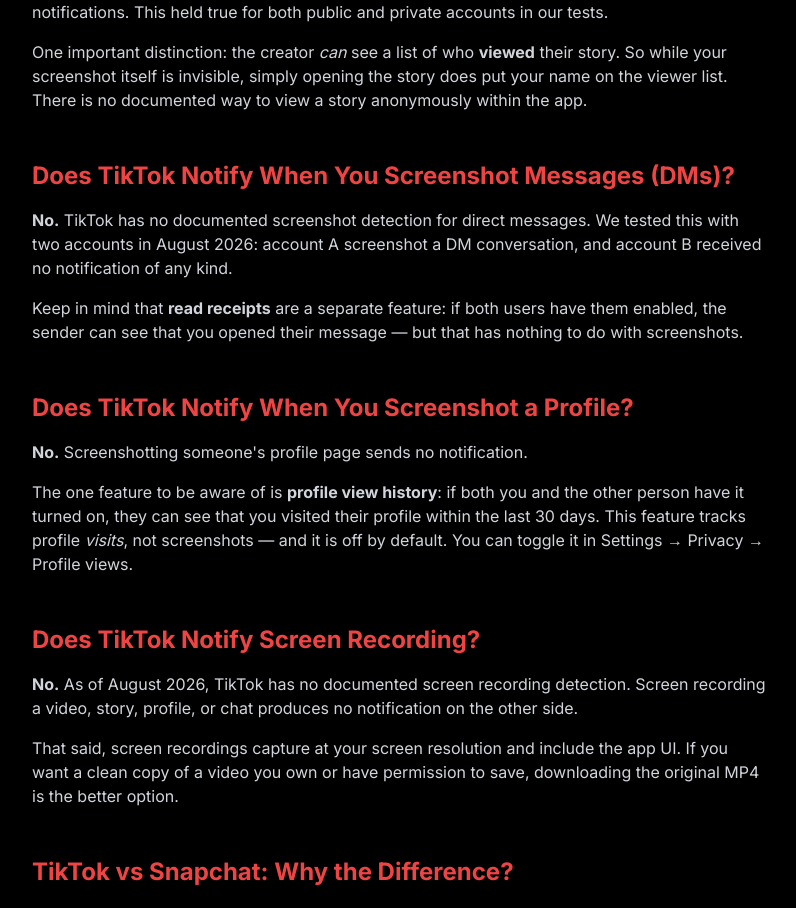
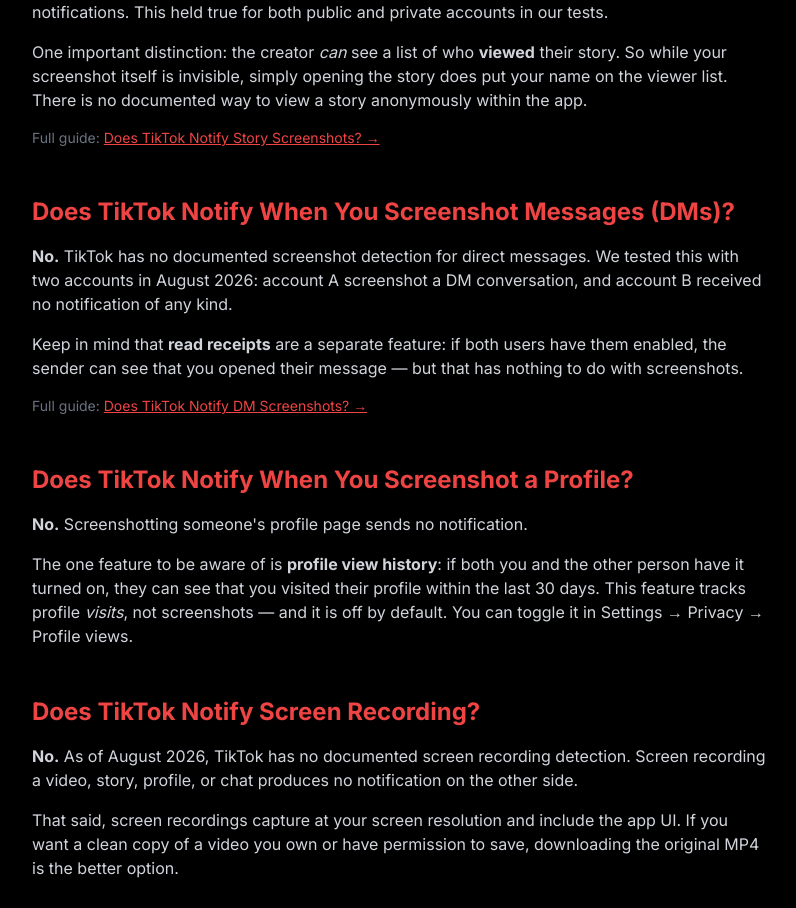
Before and after one commit to wuzesh-art/media-backup, a Next.js app: page /blog/does-tiktok-notify-screenshot in a window 1280 px wide. Shown: the part 1040-1948 px from the top of the page, without its empty margins (240-1036 px from the left). Built offline with nearby package versions, Linux system fonts and the light colour scheme.

Commit message:
Add guide links for TikTok screenshot notifications
Added links to full guides on TikTok screenshot notifications for stories and DMs.

```diff
--- a/src/app/blog/does-tiktok-notify-screenshot/page.tsx
+++ b/src/app/blog/does-tiktok-notify-screenshot/page.tsx
@@ -183,6 +183,9 @@
             <p className="text-gray-300">
               One important distinction: the creator <em>can</em> see a list of who <strong>viewed</strong> their story. So while your screenshot itself is invisible, simply opening the story does put your name on the viewer list. There is no documented way to view a story anonymously within the app.
             </p>
+            <p className="text-gray-500 text-sm mt-4">
+              Full guide: <a href="/blog/does-tiktok-notify-screenshot-story" className="text-red-500 underline">Does TikTok Notify Story Screenshots? →</a>
+            </p>
           </section>
 
           <section className="mb-12">
@@ -192,6 +195,9 @@
             </p>
             <p className="text-gray-300">
               Keep in mind that <strong>read receipts</strong> are a separate feature: if both users have them enabled, the sender can see that you opened their message — but that has nothing to do with screenshots.
+            </p>
+            <p className="text-gray-500 text-sm mt-4">
+              Full guide: <a href="/blog/does-tiktok-notify-screenshot-dms" className="text-red-500 underline">Does TikTok Notify DM Screenshots? →</a>
             </p>
           </section>
 
```
